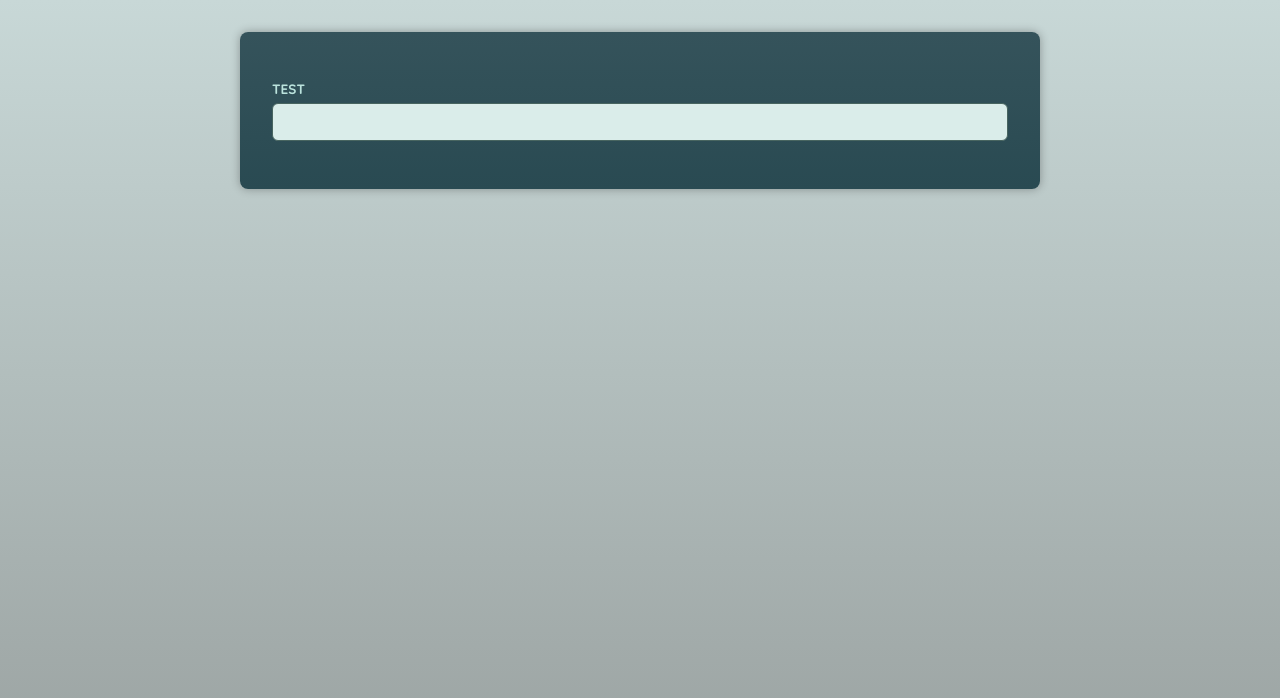
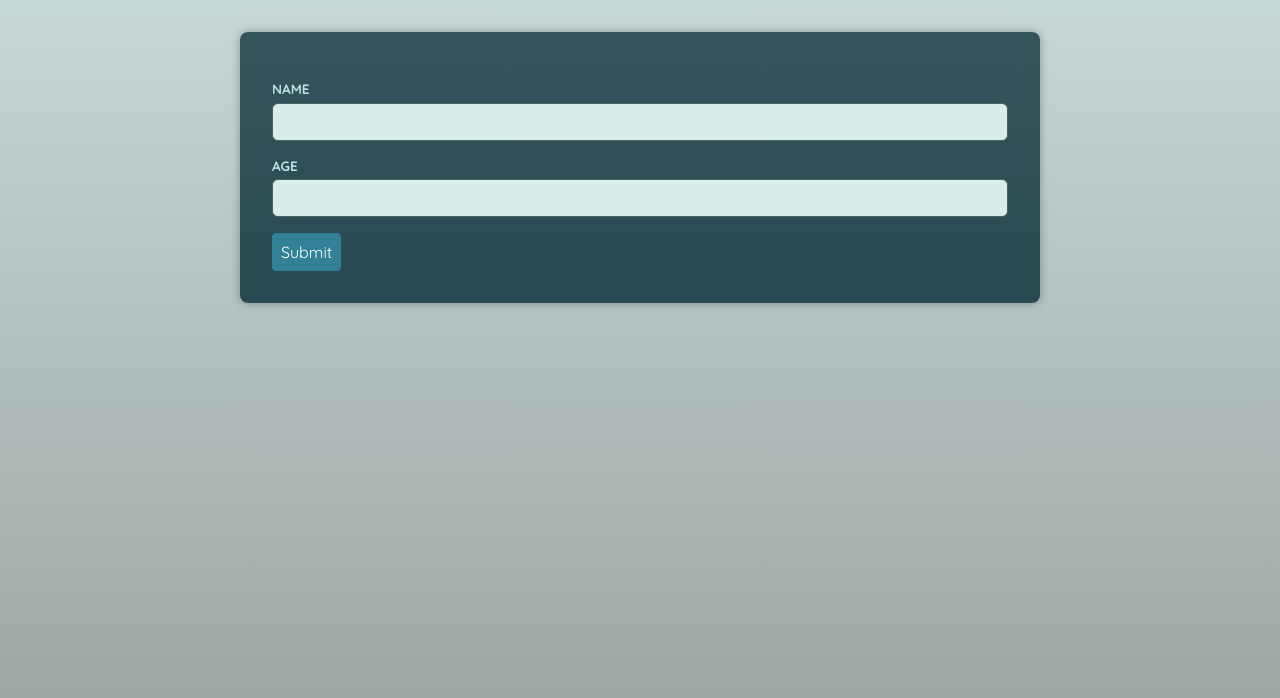
Before and after one commit to anudeepb110/react-ts-basics-chapter2, a React (Vite) app: page / in a window 1280 px wide. Shown: the top 698 px of the page. Built offline with nearby package versions, Linux system fonts and the light colour scheme; a web font is replaced by a local one.

Commit message:
Building Another Wrapper Component
Custom Form Component;
Sharing Logic with "unknown" & Type Casting;

```diff
--- a/src/App.tsx
+++ b/src/App.tsx
@@ -1,10 +1,15 @@
 import Input from "./components/input.tsx";
-// import Button from "./components/button.tsx";
+import Button from "./components/button.tsx";
 // import Container from "./components/container.tsx";
 import { useRef } from "react";
+import Form from "./components/form.tsx";
 
 function App() {
-  const input = useRef(null);
+  // const input = useRef(null);
+  const handleOnSave = (data:unknown) => {
+    const extractedData = data as {name:string, age:number}
+    console.log(extractedData)
+  };
   return (<main>
     {/* <Input id="name" label="Your Name" type="text"></Input>
     <Input id="age" label="Your Age" type="number"></Input> */}
@@ -15,7 +20,12 @@ function App() {
       <Button href="https://www.google.com">A link</Button>
     </p> */}
     {/* <Container as={Button} onClick={() => {}}>Click me</Container> */}
-    <Input label="Test" id="test" ref={input}></Input>
+    {/* <Input label="Test" id="test" ref={input}></Input> */}
+    <Form onSave={handleOnSave}>
+      <Input label="Name" id="name" name="name" type="text"></Input>
+      <Input label="Age" id="age"  name="age" type="number"></Input>
+      <Button>Submit</Button>
+    </Form>
   </main>)
 }
 
--- /dev/null
+++ b/src/components/form.tsx
@@ -0,0 +1,16 @@
+import type { ComponentPropsWithoutRef, FormEvent, SyntheticEvent } from "react";
+
+type FormProps = ComponentPropsWithoutRef<'form'> & {
+    onSave: (value:unknown) => void;
+};
+const Form = ({onSave, children, ...otherProps}:FormProps) => {
+    const handleOnSubmit = (event: FormEvent<HTMLFormElement>) => {
+        event.preventDefault();
+        const formData = new FormData(event.currentTarget)
+        const data = Object.fromEntries(formData);
+        onSave(data)
+    };
+    return (<form onSubmit={handleOnSubmit} {...otherProps}>{children}</form>)
+};
+
+export default Form;
```
